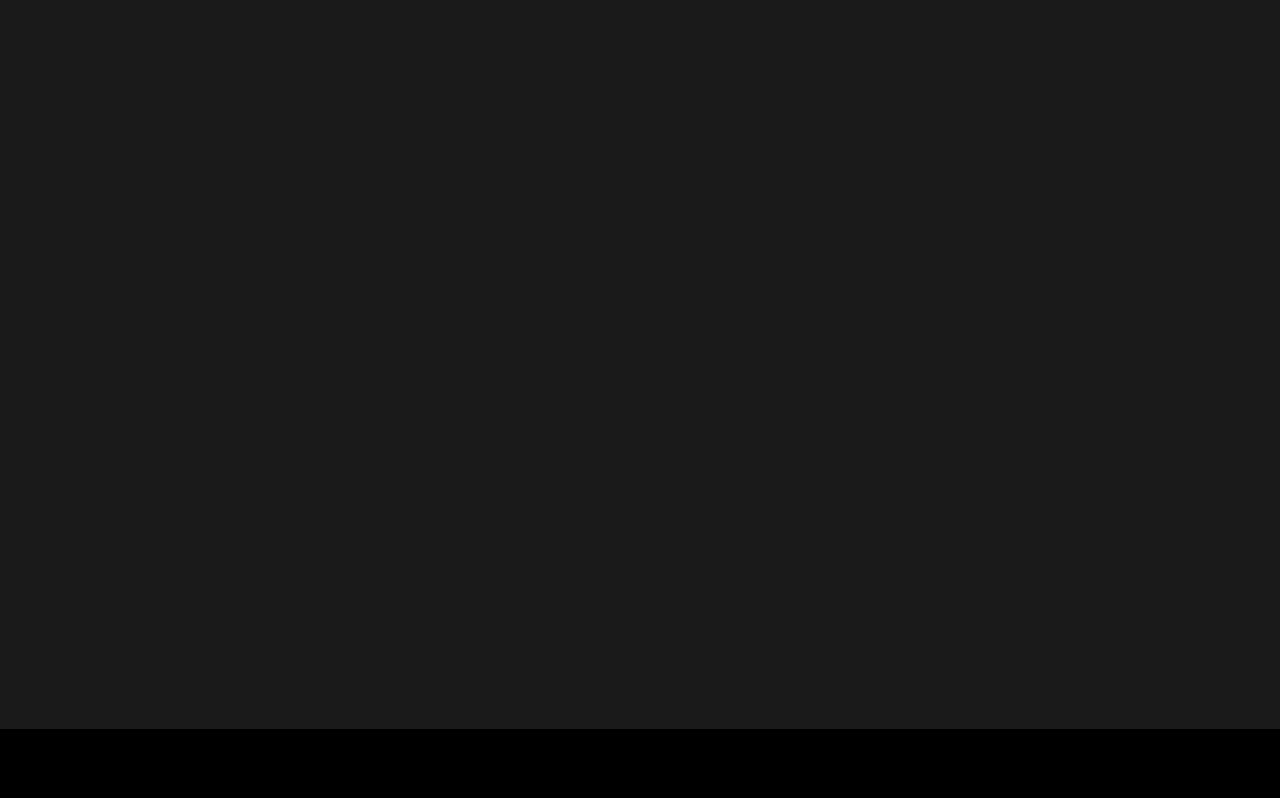
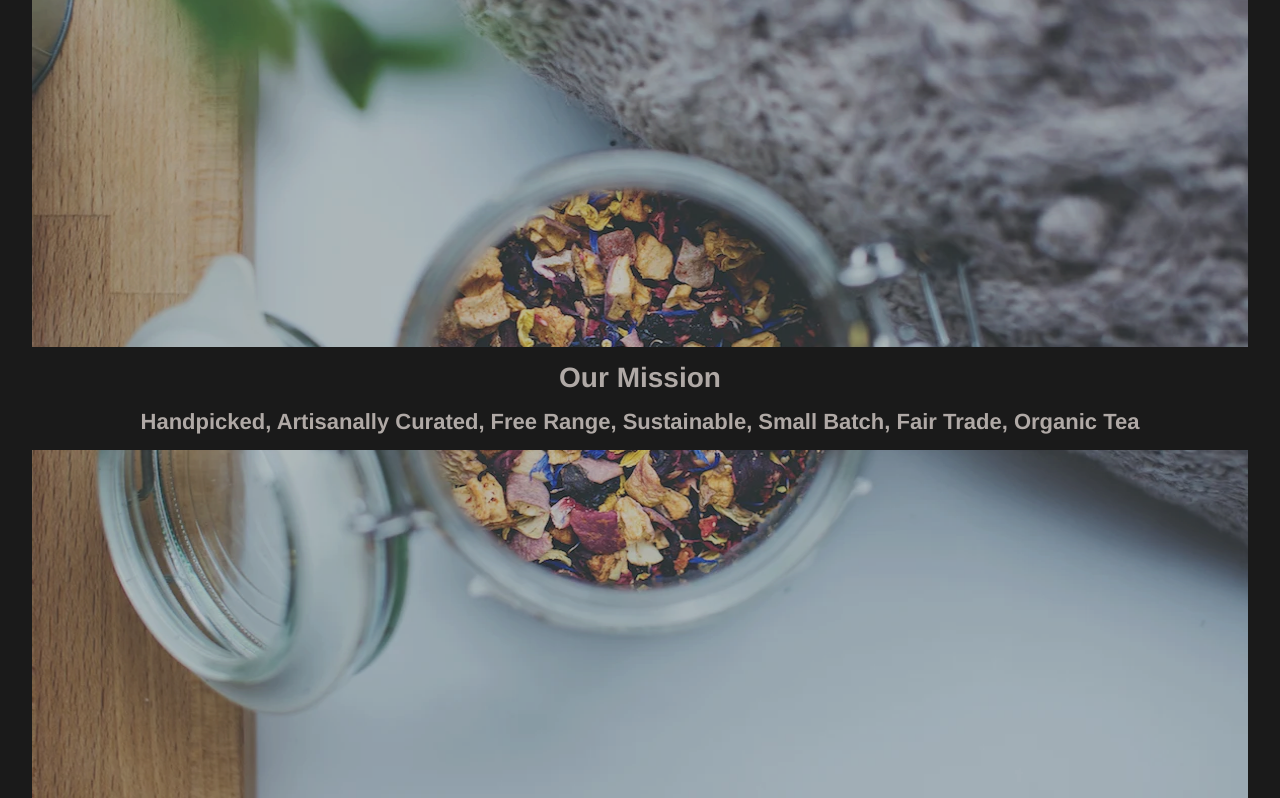
Before and after one commit to Lixcon11/Tea-Cozy, a plain HTML site: page index.html in a window 1280 px wide. Shown: the part 71-869 px from the top of the page. Before the commit the page ends 800 px from the top, so only its background shows below. Drawn offline with Linux system fonts and the light colour scheme.

Commit message:
Mission section done

```diff
--- a/index.html
+++ b/index.html
@@ -10,14 +10,17 @@
     <header>
         <img class="tea-logo" src="./images/img-tea-cozy-logo.webp"/>
         <nav>
-            <a>Mission</a>
+            <a href="#mission">Mission</a>
             <a>Featured Tea</a>
             <a>Locations</a>
         </nav>
     </header>
     <main>
-        <section class="mission">
-            <img />
+        <section class="mission" id="mission">
+            <div class="text">
+                <h2>Our Mission</h2>
+                <h4>Handpicked, Artisanally Curated, Free Range, Sustainable, Small Batch, Fair Trade, Organic Tea</h4>
+            </div>
         </section>
         <section>
 
--- a/style.css
+++ b/style.css
@@ -17,6 +17,8 @@ header {
     border-bottom: 1px solid seashell;
     display: flex;
     justify-content: space-between;
+    z-index: 10;
+
     & .tea-logo {
         height: 50px;
         align-self: center;
@@ -35,6 +37,32 @@ header {
 }
 
 main {
+    display: flex;
+    justify-content: center;
+    align-items: center;
+
     & .mission {
+        transform: translateY(69px);
+        height: 700px;
+        width: 95%;
+        background-image: url("/images/img-mission-background.webp");
+        background-repeat: no-repeat;
+        background-size: 100% 100%;
+        min-height: 100vh;
+        display: flex;
+        align-items: center;
+        flex-direction: column;
+        justify-content: center;
+
+        & .text {
+            padding: 15px;
+            width: 100%;
+            opacity: 1;
+
+            & h2 {
+                font-size: 28px;
+                margin-bottom: 15px;
+            }
+        }
     }
 }
```
